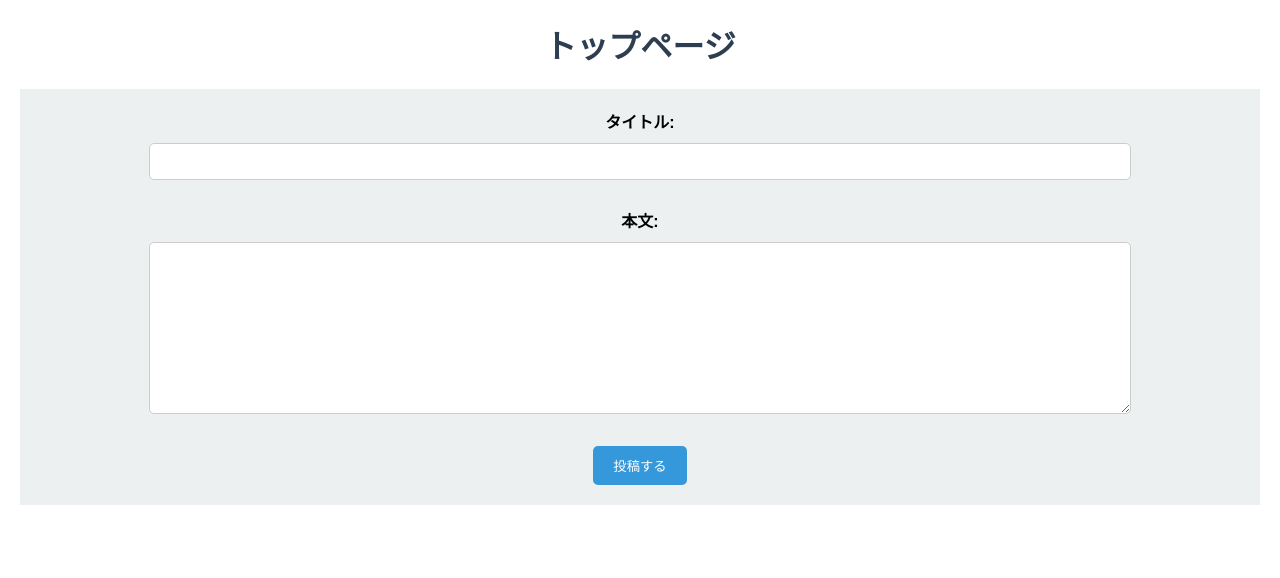
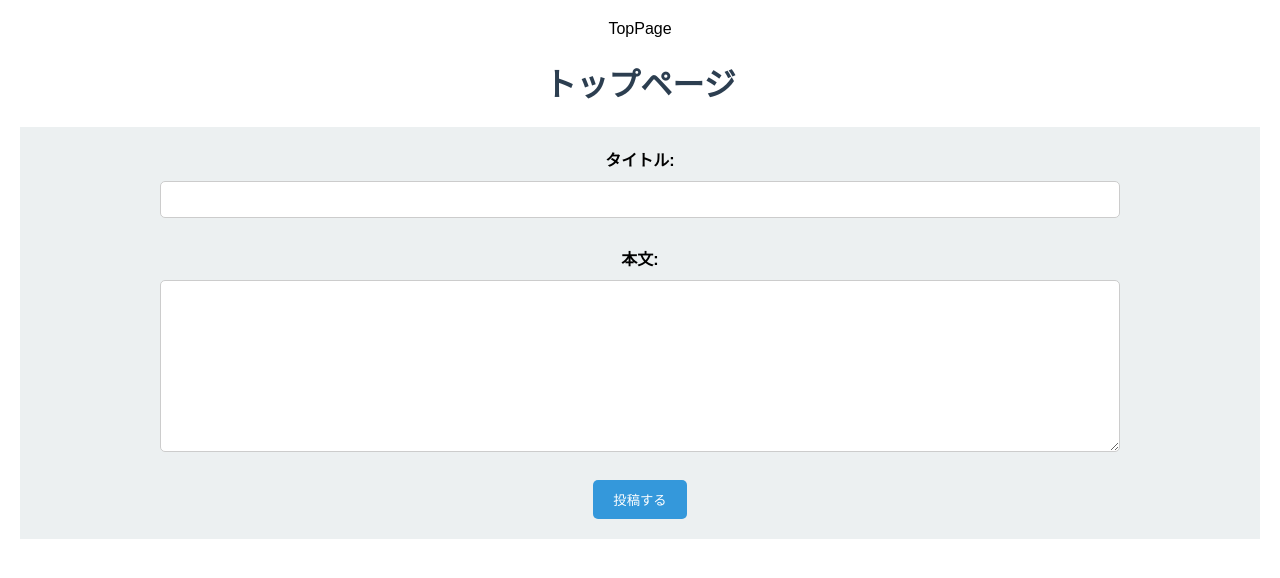
Before and after one commit to KurAtA9/git-app, a plain HTML site: page index.html in a window 1280 px wide. Drawn offline with Linux system fonts and the light colour scheme.

Commit message:
revert練習

```diff
--- a/index.html
+++ b/index.html
@@ -1,3 +1,6 @@
+<header>TopPage</header>
+
+
 <!DOCTYPE html>
 <html lang="en">
 <head>
```
